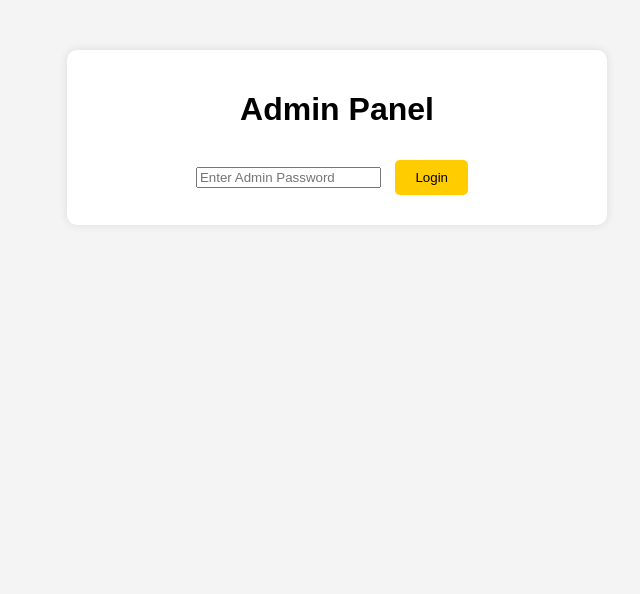
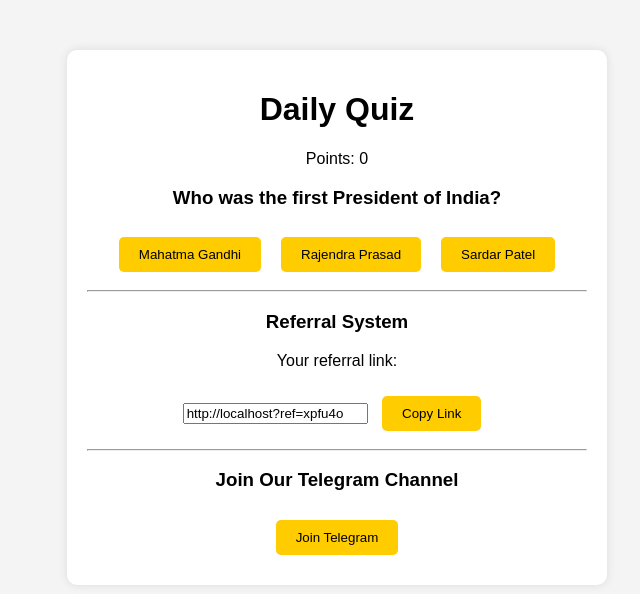
Before and after one commit to Previo1/quizznow, a plain HTML site: page admin.html in a window 1280 px wide. Shown: the whole page, without its empty margins (303-943 px from the left). Drawn offline with Linux system fonts and the light colour scheme.

Commit message:
admin.html

```diff
--- a/admin.html
+++ b/admin.html
@@ -3,31 +3,23 @@
 <head>
     <meta charset="UTF-8">
     <meta name="viewport" content="width=device-width, initial-scale=1.0">
-    <title>Admin Panel</title>
+    <title>Firebase Quiz App</title>
     <link rel="stylesheet" href="style.css">
+    <script type="module" src="script.js"></script>
 </head>
 <body>
     <div class="container">
-        <h1>Admin Panel</h1>
-        <div id="login-section">
-            <input type="password" id="admin-password" placeholder="Enter Admin Password">
-            <button onclick="login()">Login</button>
-        </div>
-
-        <div id="admin-section" style="display:none;">
-            <h3>Add New Quiz Question</h3>
-            <input type="text" id="question" placeholder="Question">
-            <input type="text" id="option1" placeholder="Option 1">
-            <input type="text" id="option2" placeholder="Option 2">
-            <input type="text" id="option3" placeholder="Option 3">
-            <input type="number" id="answer" placeholder="Correct Option (0-2)">
-            <button onclick="addQuestion()">Add Question</button>
-
-            <h3>Added Questions</h3>
-            <ul id="question-list"></ul>
-        </div>
+        <h1>Daily Quiz</h1>
+        <p id="points">Points: 0</p>
+        <div id="quiz-container"></div>
+        <hr>
+        <h3>Referral System</h3>
+        <p>Your referral link:</p>
+        <input type="text" id="referral-link" readonly>
+        <button onclick="copyReferral()">Copy Link</button>
+        <hr>
+        <h3>Join Our Telegram Channel</h3>
+        <button id="telegram-btn" onclick="joinTelegram()">Join Telegram</button>
     </div>
-
-    <script src="admin.js"></script>
 </body>
 </html>
```
